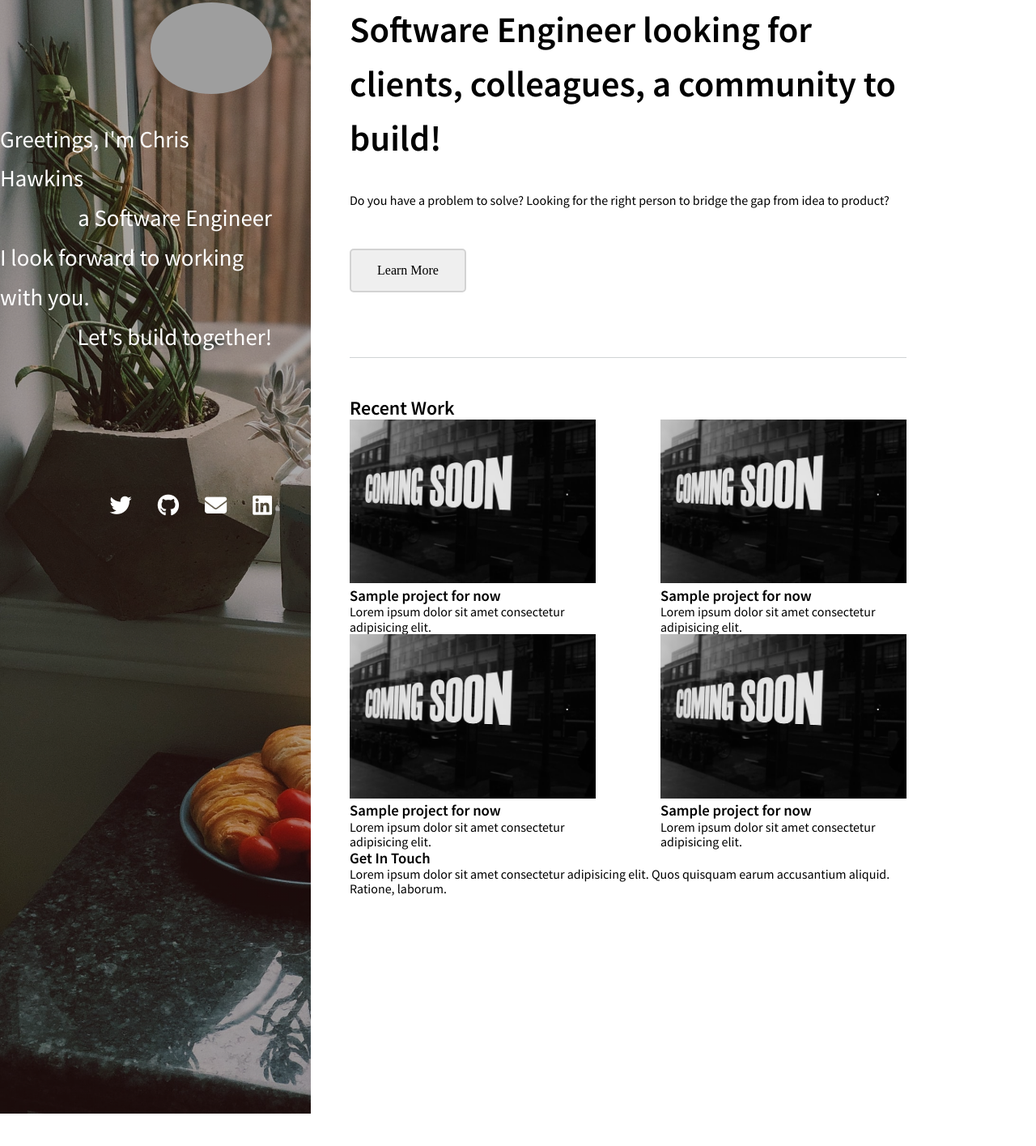
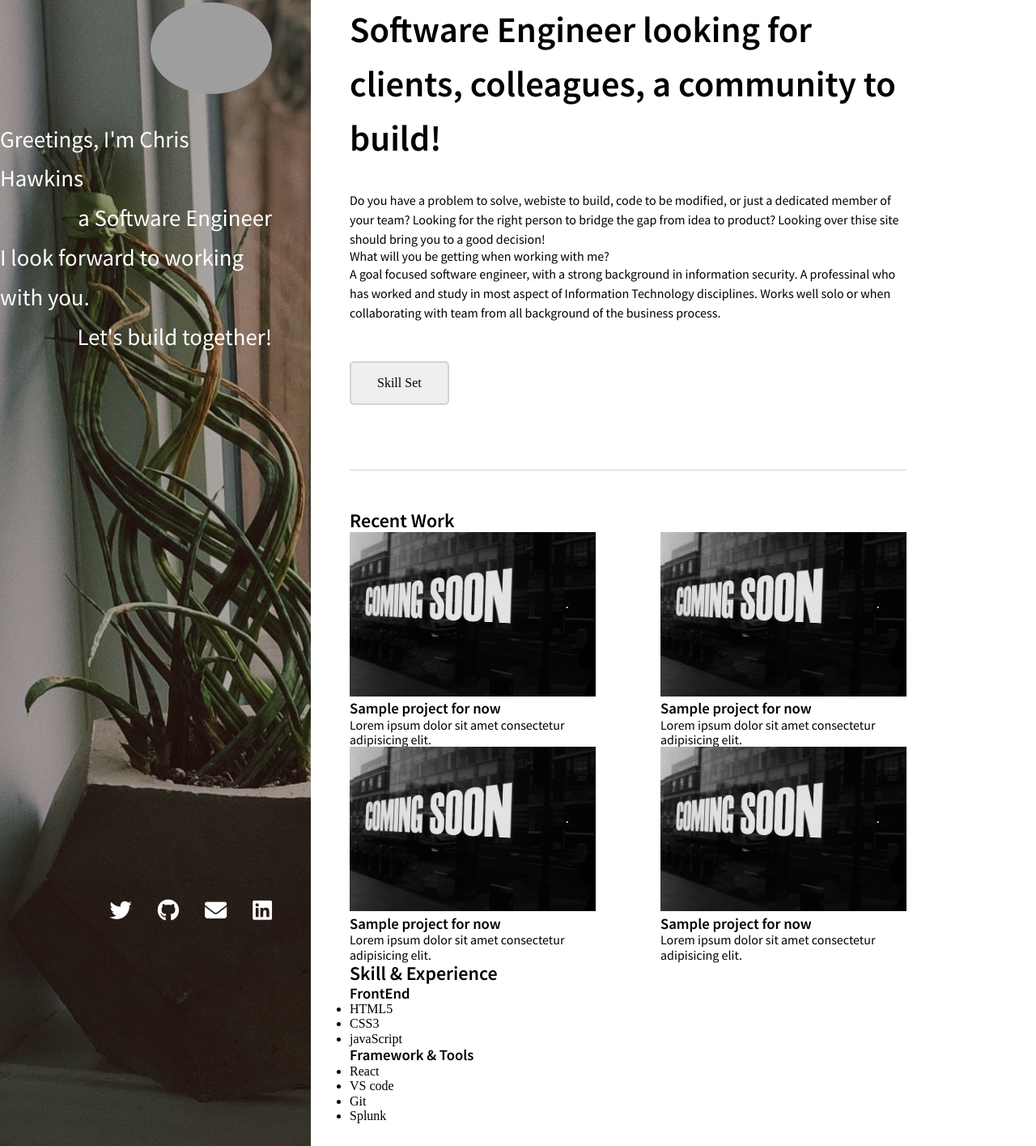
Before and after one commit to coding4freedom/portfolio_2022, a plain HTML site: page index.html in a window 1280 px wide. Shown: the part 125-1540 px from the top of the page at 81% size. Before the commit the page ends 1500 px from the top, so only its background shows below. Drawn offline with Linux system fonts and the light colour scheme; grey boxes are pictures that could not be loaded.

Commit message:
skills and exp content

```diff
--- a/css/style.css
+++ b/css/style.css
@@ -54,7 +54,7 @@ h1 {
 
 /* side layout */
 .side {
-     height: 1500px;
+     height: 2500px;
      min-width: 30%;
      max-width: 40%;
      position: relative;
--- a/index.html
+++ b/index.html
@@ -38,9 +38,15 @@
 						Software Engineer looking for clients, colleagues, a community to build!
 					</h1>
 					<p>
-						Do you have a problem to solve? Looking for the right person to bridge the gap from idea to product?
+						Do you have a problem to solve, webiste to build, code to be modified, or just a dedicated member of your team? Looking for the right person to bridge the gap from idea to product? Looking over thise site should bring you to a good decision!
 					</p>
-					<input type="button" value="Learn More">
+					<span>
+						What will you be getting when working with me?
+					</span>
+					<p>
+						A goal focused software engineer, with a strong background in information security. A professinal who has worked and study in most aspect of Information Technology disciplines. Works well solo or when collaborating with team from all background of the business process.
+					</p>
+					<input type="button" value="Skill Set">
 				</section>
 				<section class="projects">
 					<h2>Recent Work</h2>
@@ -88,10 +94,20 @@
 					</section>
 				</section>
 				<section class="skills">
-					<h3>Get In Touch</h3>
-					<p>
-						Lorem ipsum dolor sit amet consectetur adipisicing elit. Quos quisquam earum accusantium aliquid. Ratione, laborum.
-					</p>
+					<h2>Skill & Experience</h2>
+					<h3>FrontEnd</h3>
+					<ul>
+						<li>HTML5</li>
+						<li>CSS3</li>
+						<li>javaScript</li>
+					</ul>
+					<h3>Framework & Tools</h3>
+					<ul>
+						<li>React</li>
+						<li>VS code</li>
+						<li>Git</li>
+						<li>Splunk</li>
+					</ul>
 				</section>
 			</main>
 		</section>
```
